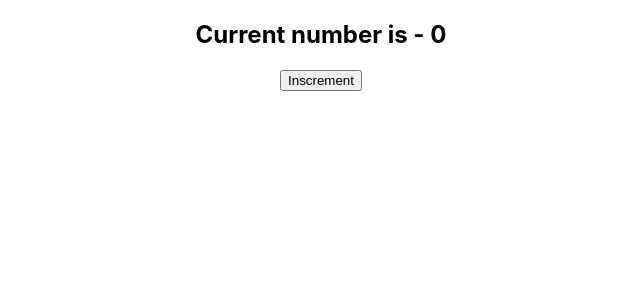
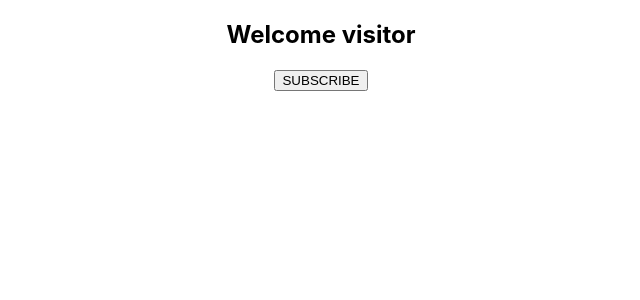
Before and after one commit to fabuloussTeam/reactRevision, a React (Create React App) app: page / in a window 1280 px wide. Shown: the top 300 px of the page, without its empty margins (319-959 px from the left). Built offline with nearby package versions, Linux system fonts and the light colour scheme.

Commit message:
event handler

```diff
--- a/src/App.js
+++ b/src/App.js
@@ -4,6 +4,7 @@ import { Greet, Greeting } from './components/Greet';
 import Message from './components/Message';
 import Welcome from './components/Welcome';
 import Counter from './components/Counter';
+import FunctionClick from './components/FunctionClick';
 
 function App() {
 
@@ -11,12 +12,13 @@ function App() {
   return (
     <div className="App">
 
-       <Counter></Counter>
-       {/*<Message></Message>*/}
-      { /* <Greet name='Eric' surname='Theodol' gender='male'/>
+     {/* <FunctionClick/>*/}
+      {/* <Counter></Counter>*/}
+       <Message></Message>
+       {/*<Greet name='Eric' surname='Theodol' gender='male'/>
        <Greet name='Louise' surname='Dupain' gender='female'/>
-       <Greet name='Enrique' surname='Inglesia' gender='male'/>
-       <Welcome name='Enrique' surname='Inglesia' gender='male'>
+  <Greet name='Enrique' surname='Inglesia' gender='male'/> */}
+      {/* <Welcome name='Enrique' surname='Inglesia' gender='male'>
          <p>You are Welcome here</p>
          </Welcome>
          <Welcome name='Louise' surname='Dupain' gender='female'>
--- a/src/components/Counter.js
+++ b/src/components/Counter.js
@@ -33,7 +33,7 @@ class Counter extends Component {
         this.incrementNumber();
         this.incrementNumber();
         this.incrementNumber();
-
+console.log('increment ++++ ');
     }
 
 
--- /dev/null
+++ b/src/components/FunctionClick.js
@@ -0,0 +1,17 @@
+import React from 'react';
+
+function FunctionClick(){
+
+    function ClickMe(){
+        console.log('hello web dev');
+   }
+
+    return (
+        <div>
+            <button onClick={ClickMe}>click here</button>
+
+        </div>
+     );
+}
+
+export default FunctionClick;
--- a/src/components/Greet.js
+++ b/src/components/Greet.js
@@ -2,12 +2,13 @@ import React from 'react';
 
 export function Greet(props) {
 
-    console.log(props);
+   const  {name, surname, gender} = props;
+   // console.log(props);
     return (
         <div>
-            <h2>First: {props.name}</h2>
-            <h2>Surname {props.surname}</h2>
-            <h2>Gender: {props.gender}</h2>
+            <h2>First: {name}</h2>
+            <h2>Surname {surname}</h2>
+            <h2>Gender: {gender}</h2>
             <hr/>
         </div>
      );
--- a/src/components/Message.js
+++ b/src/components/Message.js
@@ -10,16 +10,22 @@ class Message extends Component {
     }
 
     subscribeItem(){
-        this.setState({
+      /*  this.setState({
             message: "Thank you for subcribe",
-        });
+        });*/
+        console.log('debug log here+++');
+
+    }
+
+    debugLog(){
+        console.log('debug log here');
     }
 
     render() {
         return (
             <div>
                 <h2>{this.state.message}</h2>
-                <button onClick={() => this.subscribeItem()}>SUBSCRIBE</button>
+                <button onClick={this.subscribeItem}>SUBSCRIBE</button>
             </div>
          );
     }
```
